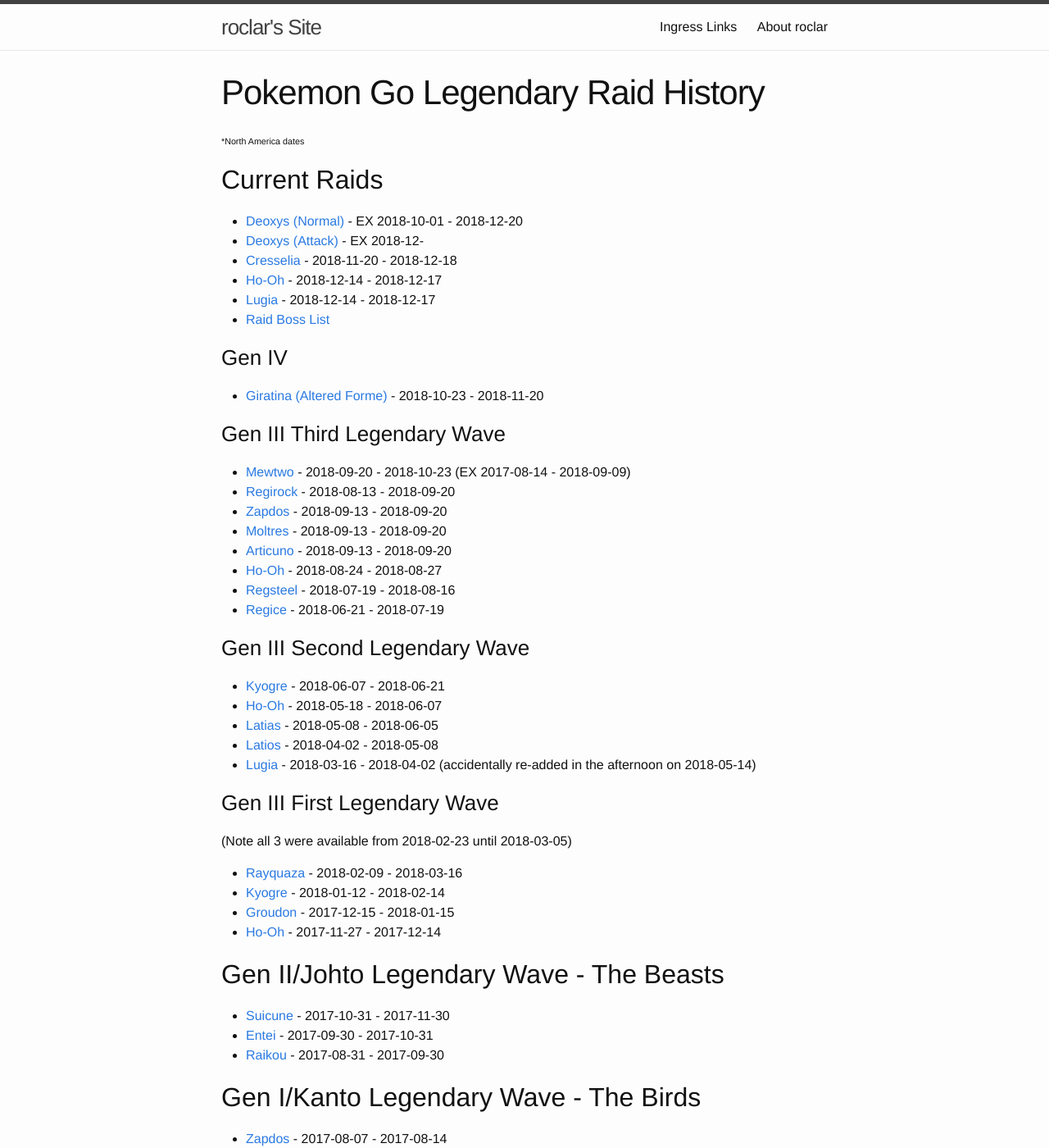
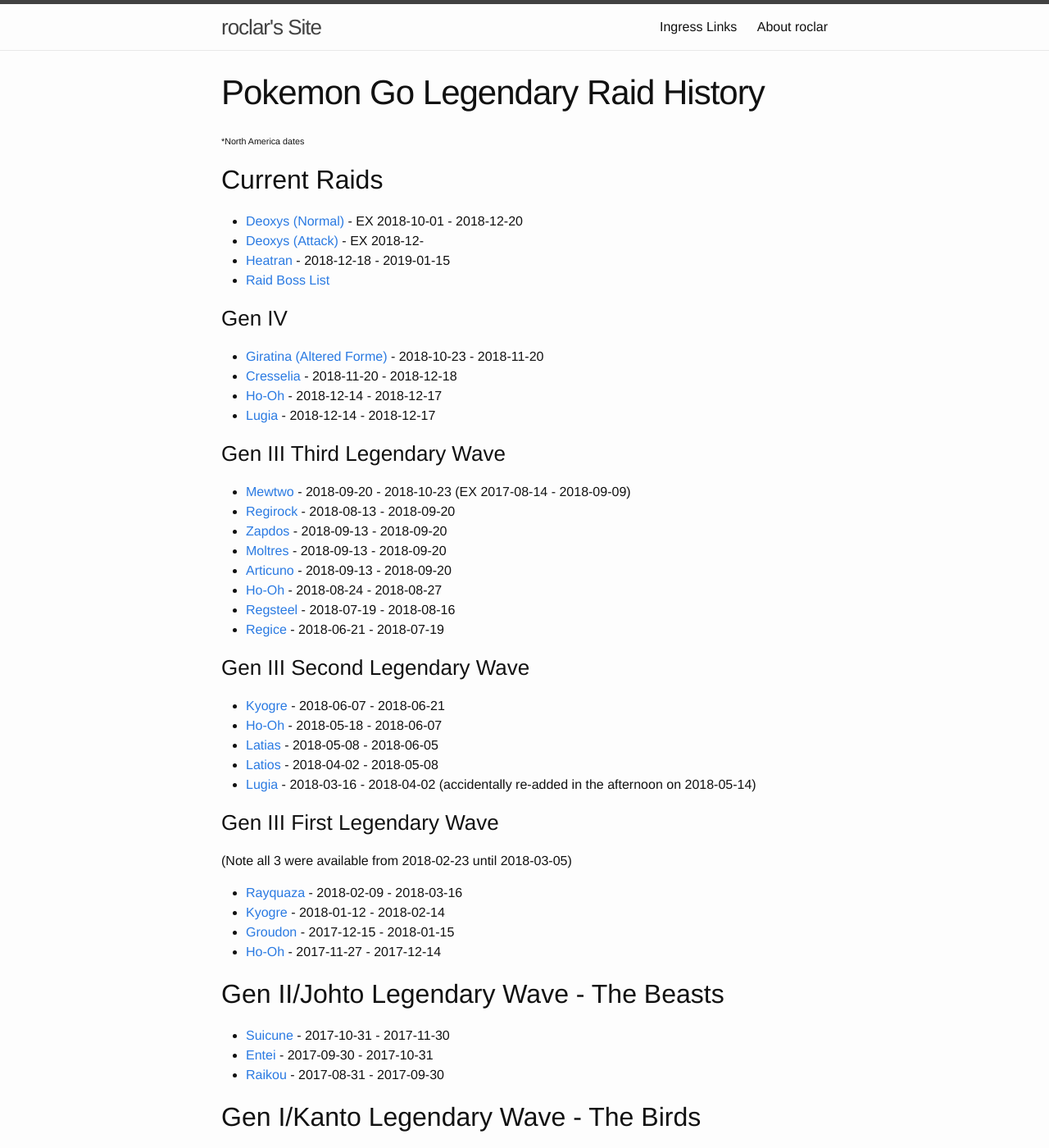
Before and after one commit to roclar/roclar.github.io, a Jekyll site: the page built from PoGoLegendaryHistory.md, in a window 1280 px wide and 1400 px high. Shown: the whole window at 82% size. Built offline with Jekyll 4.4.1, drawn with Linux system fonts in a browser that asks for light colours; some of the changed text lies outside the part shown.

Commit message:
Updated for Heatran

```diff
--- a/PoGoLegendaryHistory.md
+++ b/PoGoLegendaryHistory.md
@@ -8,13 +8,14 @@
 ## Current Raids
 - [Deoxys (Normal)](https://db.pokemongohub.net/pokemon/386) - EX 2018-10-01 - 2018-12-20
 - [Deoxys (Attack)](https://db.pokemongohub.net/pokemon/386?form=Attack) - EX 2018-12-
-- [Cresselia](https://db.pokemongohub.net/pokemon/488) - 2018-11-20 - 2018-12-18
-- [Ho-Oh](https://db.pokemongohub.net/pokemon/250) - 2018-12-14 - 2018-12-17
-- [Lugia](https://db.pokemongohub.net/pokemon/249) - 2018-12-14 - 2018-12-17
+- [Heatran](https://db.pokemongohub.net/pokemon/485) - 2018-12-18 - 2019-01-15
 - [Raid Boss List](https://pokemongo.gamepress.gg/raid-boss-list)
 
 ### Gen IV
 - [Giratina (Altered Forme)](https://db.pokemongohub.net/pokemon/487?form=Altered) - 2018-10-23 - 2018-11-20
+- [Cresselia](https://db.pokemongohub.net/pokemon/488) - 2018-11-20 - 2018-12-18
+- [Ho-Oh](https://db.pokemongohub.net/pokemon/250) - 2018-12-14 - 2018-12-17
+- [Lugia](https://db.pokemongohub.net/pokemon/249) - 2018-12-14 - 2018-12-17
 
 ### Gen III Third Legendary Wave
 - [Mewtwo](https://db.pokemongohub.net/pokemon/150) - 2018-09-20 - 2018-10-23 (EX 2017-08-14 - 2018-09-09)
@@ -52,6 +53,7 @@
 - [Lugia](https://db.pokemongohub.net/pokemon/249) - 2017-07-22 - 2017-08-31
 
 ### Sources
+- [Raid Battles forge into the new year with the Legendary Pokémon Heatran!](https://pokemongolive.com/en/post/legendary-heatran/)
 - [Get ready! Attack Forme Deoxys alters EX Raids!](https://pokemongolive.com/post/exraid-deoxys-attack)
 - [Challenge Lugia and Ho-Oh during a Special Raid Weekend!](https://pokemongolive.com/en/post/ho-ohlugiaraidweekenddec2018/)
 - [A new phase of Raid Battles begins with Cresselia!](https://pokemongolive.com/en/post/legendary-cresselia/)
```
